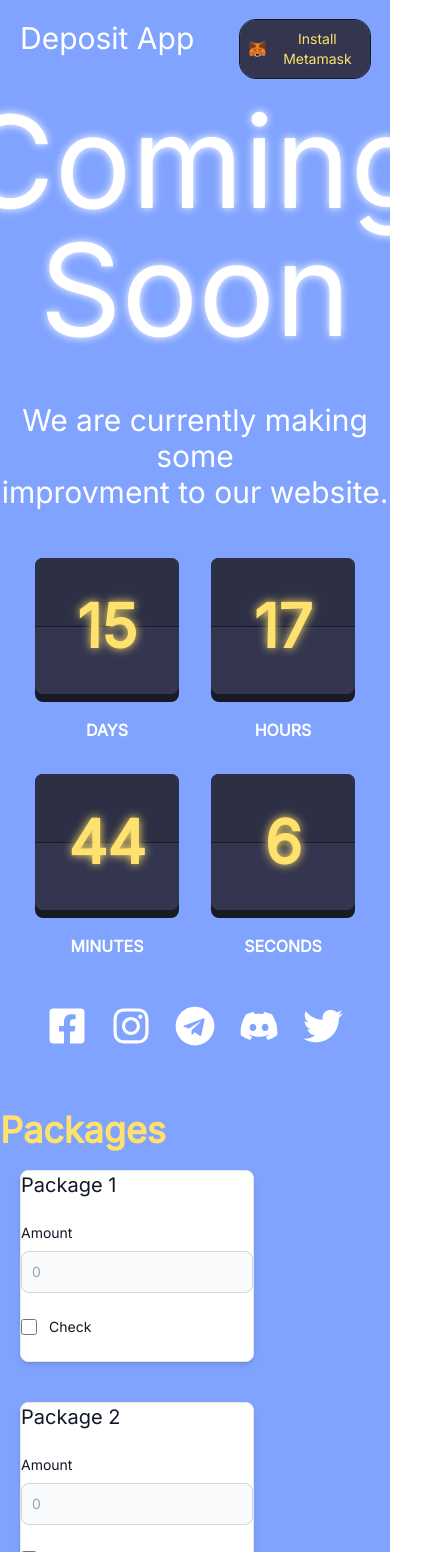
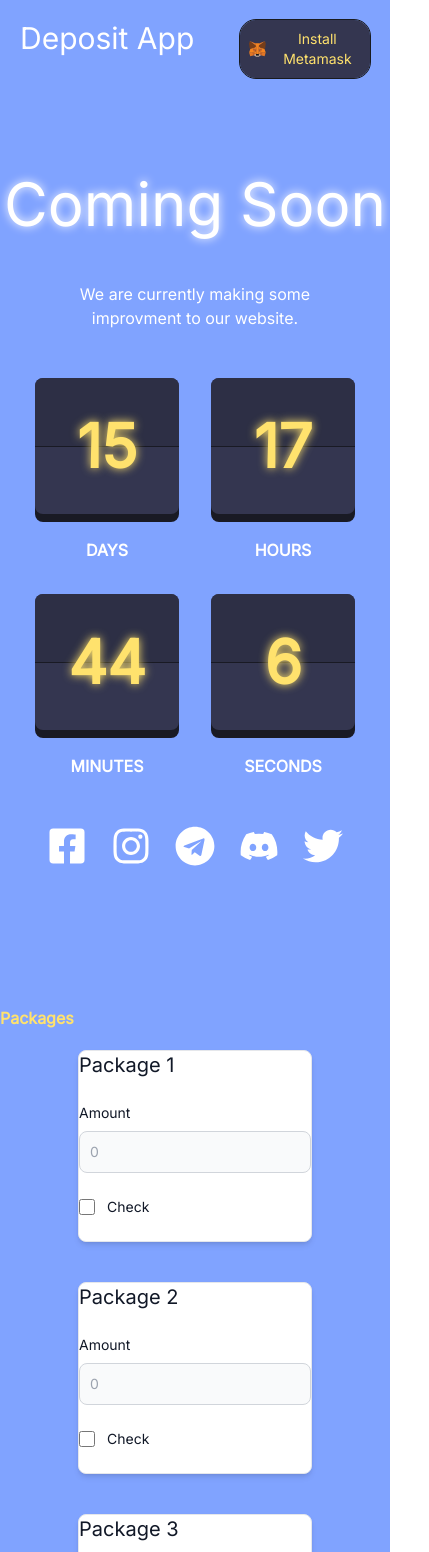
Before and after one commit to irfanonk/deposit-contract-dapp, a React (Vite) app: page / in a window 390 px wide. Shown: the top 1552 px of the page, 429 px wide, since content can reach past the window. Built offline with nearby package versions, Linux system fonts and the light colour scheme; a web font is replaced by a local one.

Commit message:
add style

```diff
--- a/src/Pages/Home.jsx
+++ b/src/Pages/Home.jsx
@@ -10,9 +10,9 @@ export default function Home() {
         <div className="">
           <ComingSoon />
         </div>
-        <div className="">
-          <div className="text-soft-yellow font-bold text-4xl">Packages</div>
-          <div className="flex flex-wrap justify-between items-center  ">
+        <div className="flex flex-col">
+          <div className="text-soft-yellow font-bold sm:text-4xl">Packages</div>
+          <div className="flex flex-wrap justify-center sm:justify-between items-center  ">
             {Array.from("deposittt").map((elm, i) => {
               return (
                 <div key={i} className="m-5">
--- a/src/components/comingsoon/ComingSoon.jsx
+++ b/src/components/comingsoon/ComingSoon.jsx
@@ -6,15 +6,15 @@ import rocketUrl from "../../assets/images/rocket.png";
 
 export default function ComingSoon() {
   return (
-    <div className="h-full flex flex-col justify-between">
-      <div className="flex flex-col items-center space-y-12">
+    <div className="h-screen flex items-center justify-center ">
+      <div className="flex flex-col items-center gap-12">
         {/* <div className="flex">
           <img className="w-2/4" src={rocketUrl} alt="" />
         </div> */}
-        <div className="text-blur text-bold text-9xl tracking-3xl text-center">
+        <div className="text-blur text-bold text-6xl sm:text-9xl  text-center">
           Coming Soon
         </div>
-        <div className="subpixel-antialiased text-3xl text-center">
+        <div className="subpixel-antialiased sm:text-3xl text-center">
           We are currently making some <br /> improvment to our website.
         </div>
         <div>
```
